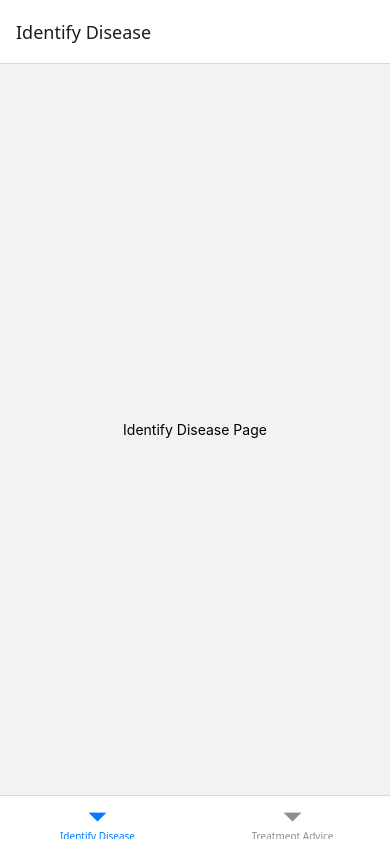
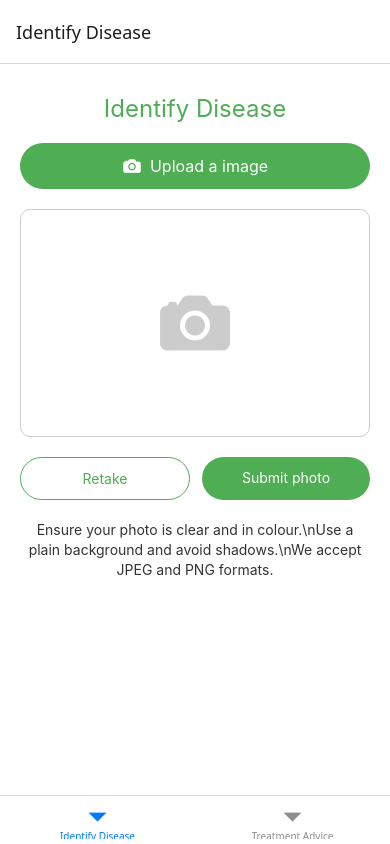
Before and after one commit to nxn-nicole/CropCare, a React Native app: screen /Home in a window 390 px wide. Built offline with nearby package versions, Linux system fonts and the light colour scheme.

Commit message:
Add IdentifyDisease screen with image upload and dummy result display

```diff
--- a/src/screens/IdentifyDisease.tsx
+++ b/src/screens/IdentifyDisease.tsx
@@ -1,10 +1,257 @@
-import React from 'react';
-import { View, Text } from 'react-native';
+import React, { useState } from 'react';
+import {
+  View,
+  Text,
+  StyleSheet,
+  TouchableOpacity,
+  Image,
+  Modal,
+  Pressable,
+  Alert,
+  ActivityIndicator
+} from 'react-native';
+import * as ImagePicker from 'expo-image-picker';
+import { useNavigation } from '@react-navigation/native';
+import { Ionicons } from '@expo/vector-icons';
 
 export default function IdentifyDisease() {
+  const [image, setImage] = useState(null);
+  const [modalVisible, setModalVisible] = useState(false);
+  const [responseText, setResponseText] = useState('');
+  const [loading, setLoading] = useState(false);
+  const navigation = useNavigation();
+
+  const handleImagePick = async (type: 'camera' | 'library') => {
+    let result;
+    if (type === 'camera') {
+      result = await ImagePicker.launchCameraAsync({
+        mediaTypes: ImagePicker.MediaTypeOptions.Images,
+        quality: 1,
+      });
+    } else {
+      result = await ImagePicker.launchImageLibraryAsync({
+        mediaTypes: ImagePicker.MediaTypeOptions.Images,
+        quality: 1,
+      });
+    }
+
+    setModalVisible(false);
+
+    if (!result.canceled) {
+      setImage(result.assets[0].uri);
+    }
+  };
+
+  const handleRetake = () => {
+    setImage(null);
+    setResponseText('');
+  };
+
+  const handleSubmit = async () => {
+    if (!image) {
+      Alert.alert('Error', 'Please upload a photo.');
+      return;
+    }
+
+    setLoading(true);
+
+    try {
+      await new Promise((resolve) => setTimeout(resolve, 2000));
+      setResponseText('This is a dummy analysis result.');
+    } catch (err) {
+      Alert.alert('Upload Failed', 'Something went wrong.');
+    } finally {
+      setLoading(false);
+    }
+  };
+
+  const goToTreatmentAdvice = () => {
+    navigation.navigate('TreatmentAdviceDetail', {
+      item: {
+        id: 0,
+        title: 'Example',
+        crop: '',
+        disease: '',
+        detail: responseText,
+      },
+      isFromSubmit: true,
+    });
+  };
+
   return (
-    <View style={{ flex: 1, justifyContent: 'center', alignItems: 'center' }}>
-      <Text>Identify Disease Page</Text>
+    <View style={styles.container}>
+      <Text style={styles.title}>Identify Disease</Text>
+
+      <TouchableOpacity style={styles.uploadButton} onPress={() => setModalVisible(true)}>
+        <Ionicons name="camera" size={20} color="white" style={{ marginRight: 8 }} />
+        <Text style={styles.uploadText}>Upload a image</Text>
+      </TouchableOpacity>
+
+      <View style={styles.imageContainer}>
+        {image ? (
+          <Image source={{ uri: image }} style={styles.image} resizeMode="cover" />
+        ) : (
+          <Ionicons name="camera" size={80} color="#ccc" />
+        )}
+      </View>
+
+      <View style={styles.actionButtons}>
+        <TouchableOpacity style={styles.retakeButton} onPress={handleRetake}>
+          <Text style={styles.retakeText}>Retake</Text>
+        </TouchableOpacity>
+        <TouchableOpacity style={styles.submitButton} onPress={handleSubmit}>
+          {loading ? (
+            <ActivityIndicator color="white" />
+          ) : (
+            <Text style={styles.submitText}>Submit photo</Text>
+          )}
+        </TouchableOpacity>
+      </View>
+
+      <Text style={styles.noteText}>Ensure your photo is clear and in colour.\nUse a plain background and avoid shadows.\nWe accept JPEG and PNG formats.</Text>
+
+      {responseText ? (
+        <View style={styles.resultBox}>
+          <Text>{responseText}</Text>
+        </View>
+      ) : null}
+
+      {responseText ? (
+        <TouchableOpacity style={styles.adviceButton} onPress={goToTreatmentAdvice}>
+          <Text style={styles.adviceText}>Get Treatment Advice</Text>
+        </TouchableOpacity>
+      ) : null}
+
+      <Modal
+        transparent={true}
+        visible={modalVisible}
+        animationType="slide"
+        onRequestClose={() => setModalVisible(false)}
+      >
+        <View style={styles.modalView}>
+          <Pressable style={styles.modalButton} onPress={() => handleImagePick('camera')}>
+            <Text style={styles.modalText}>Take a photo</Text>
+          </Pressable>
+          <Pressable style={styles.modalButton} onPress={() => handleImagePick('library')}>
+            <Text style={styles.modalText}>Choose from album</Text>
+          </Pressable>
+        </View>
+      </Modal>
     </View>
   );
 }
+
+const styles = StyleSheet.create({
+  container: {
+    flex: 1,
+    padding: 20,
+    backgroundColor: 'white',
+  },
+  title: {
+    color: '#4FAD53',
+    fontSize: 24,
+    fontFamily: 'Inter',
+    textAlign: 'center',
+    marginBottom: 20,
+    marginTop: 10,
+  },
+  uploadButton: {
+    backgroundColor: '#4FAD53',
+    borderRadius: 25,
+    flexDirection: 'row',
+    justifyContent: 'center',
+    alignItems: 'center',
+    padding: 12,
+    marginBottom: 20,
+  },
+  uploadText: {
+    color: 'white',
+    fontSize: 16,
+    fontFamily: 'Inter',
+  },
+  imageContainer: {
+    height: '33%',
+    borderWidth: 1,
+    borderColor: '#ccc',
+    borderRadius: 10,
+    justifyContent: 'center',
+    alignItems: 'center',
+    marginBottom: 20,
+  },
+  image: {
+    width: '100%',
+    height: '100%',
+    borderRadius: 10,
+  },
+  actionButtons: {
+    flexDirection: 'row',
+    justifyContent: 'space-between',
+    marginBottom: 20,
+  },
+  retakeButton: {
+    flex: 0.48,
+    borderWidth: 1,
+    borderColor: '#4FAD53',
+    borderRadius: 25,
+    padding: 12,
+    alignItems: 'center',
+  },
+  retakeText: {
+    color: '#4FAD53',
+    fontFamily: 'Inter',
+  },
+  submitButton: {
+    flex: 0.48,
+    backgroundColor: '#4FAD53',
+    borderRadius: 25,
+    padding: 12,
+    alignItems: 'center',
+  },
+  submitText: {
+    color: 'white',
+    fontFamily: 'Inter',
+  },
+  noteText: {
+    textAlign: 'center',
+    fontSize: 14,
+    color: '#333',
+    marginBottom: 10,
+    lineHeight: 20,
+  },
+  resultBox: {
+    borderColor: '#4FAD53',
+    borderWidth: 1,
+    borderRadius: 10,
+    padding: 15,
+    marginBottom: 20,
+  },
+  adviceButton: {
+    backgroundColor: '#1E5020',
+    borderRadius: 25,
+    padding: 12,
+    alignItems: 'center',
+  },
+  adviceText: {
+    color: 'white',
+    fontFamily: 'Inter',
+    fontSize: 16,
+  },
+  modalView: {
+    backgroundColor: 'white',
+    borderTopLeftRadius: 20,
+    borderTopRightRadius: 20,
+    position: 'absolute',
+    bottom: 0,
+    width: '100%',
+    padding: 20,
+  },
+  modalButton: {
+    padding: 15,
+    alignItems: 'center',
+    borderBottomWidth: 1,
+    borderBottomColor: '#eee',
+  },
+  modalText: {
+    fontSize: 16,
+  },
+});
```
